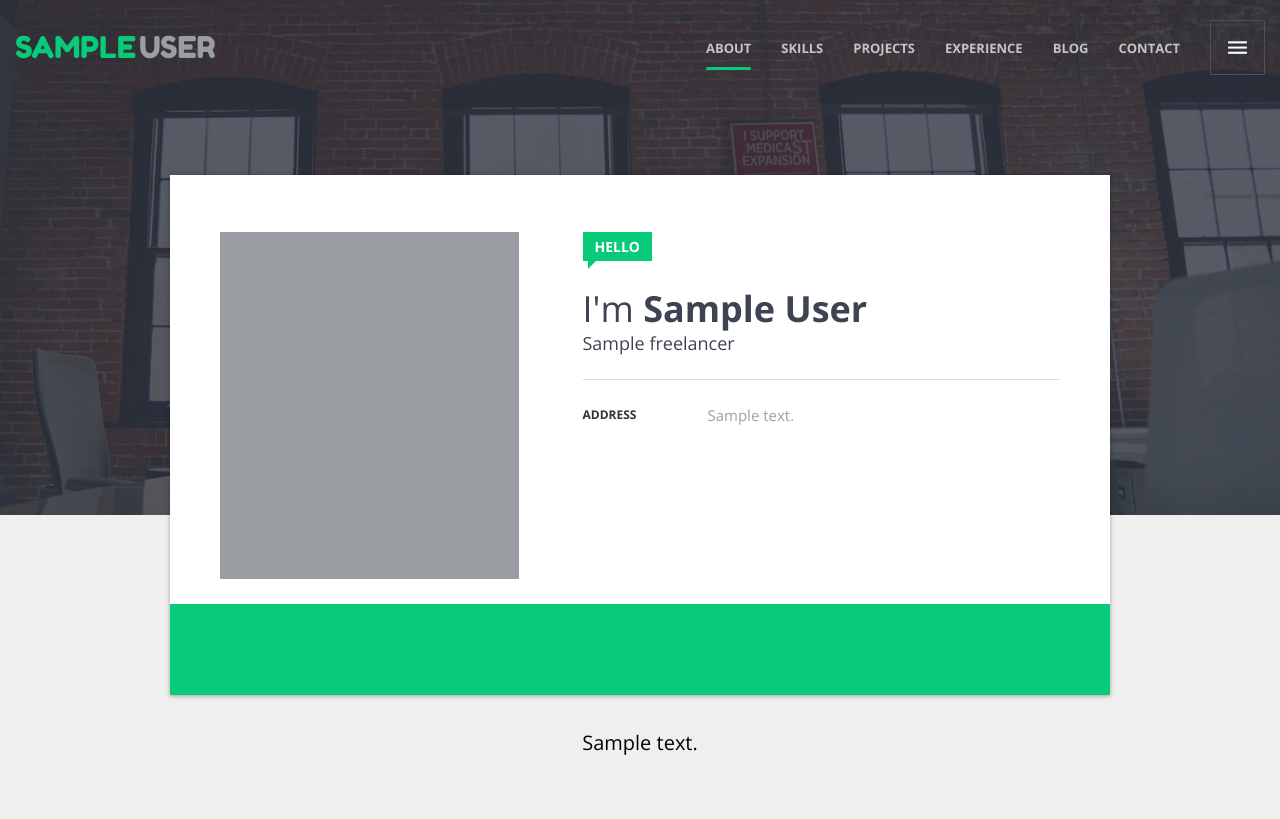
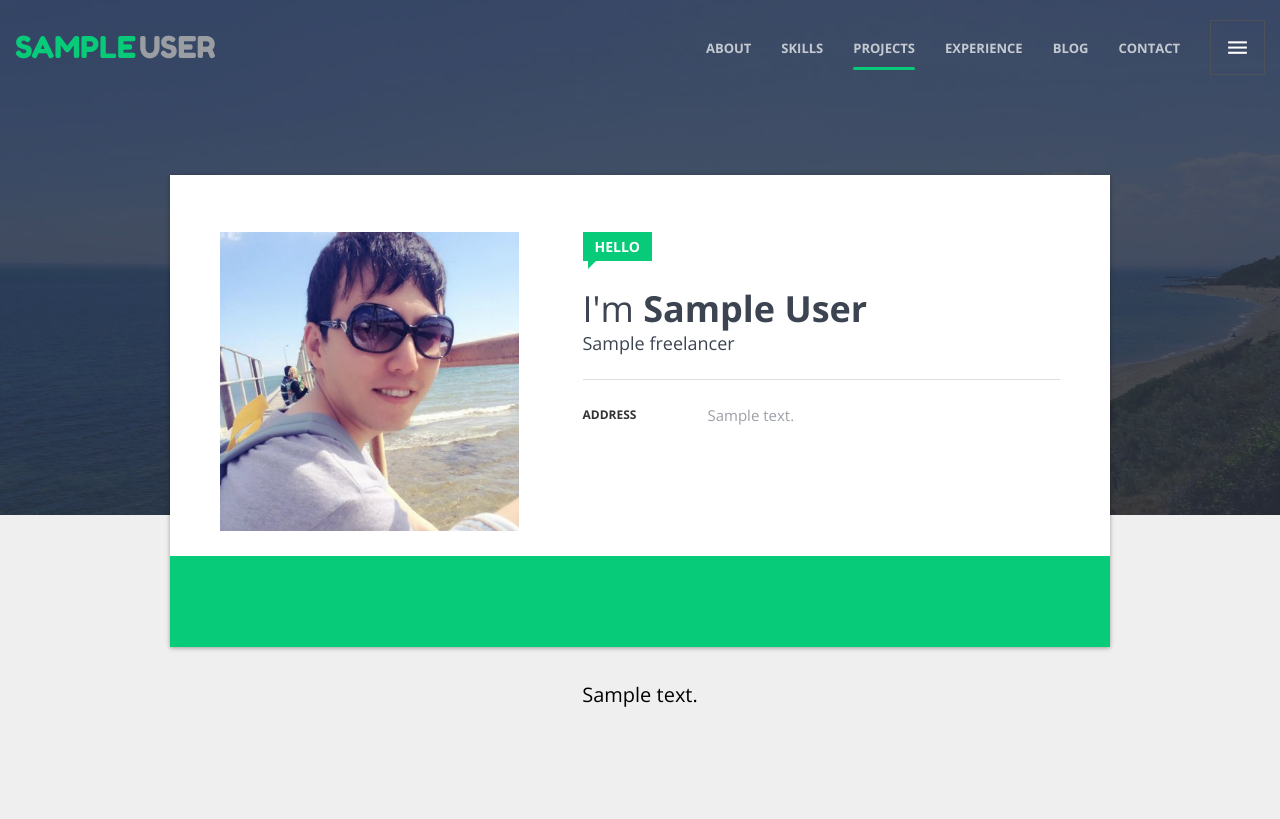
Before and after one commit to liweiyi88/julianli, a Symfony app: template templates/profile.html.twig in a window 1280 px wide. Shown: the top 819 px of the page. Run offline with Twig, Linux system fonts and the light colour scheme; the template is opened without the code that fills it: most values are stand-ins (such as "Sample title", 1, 10 or a date in 2020); some libraries are stand-ins or nearby versions; some web fonts are replaced.

Commit message:
image fixes and new images

```diff
--- a/templates/blog/post_show.html.twig
+++ b/templates/blog/post_show.html.twig
@@ -15,7 +15,7 @@
                             <article class="post-content section-box">
                                 {% if post.coverImageUrl is not empty %}
                                     <div class="post-media">
-                                        <img src="{{ asset(post.coverImageUrl) }}" alt="{{ post.title }}"/>
+                                        <img src="{{ vich_uploader_asset(post, 'coverImageFile') }}" alt="{{ post.title }}"/>
                                     </div><!-- .post-media -->
                                 {% endif %}
                                 <div class="post-inner">
@@ -78,7 +78,7 @@
                             <div class="widget-area">
                                 <aside class="widget widget-profile">
                                     <div class="profile-photo">
-                                        <img src="{{ asset('img/uploads/rs-photo-v2.jpg') }}" alt="{{ post.freelancer.firstName }} {{ post.freelancer.lastName }}"/>
+                                        <img src="{{ asset('img/uploads/julian-2.jpg') }}" alt="{{ post.freelancer.firstName }} {{ post.freelancer.lastName }}"/>
                                     </div>
                                     <div class="profile-info">
                                         <h2 class="profile-title">{{ post.freelancer.firstName }} {{ post.freelancer.lastName }}</h2>
--- a/templates/layout.html.twig
+++ b/templates/layout.html.twig
@@ -29,7 +29,7 @@
                 <div class="widget-area">
                     <aside class="widget widget-profile">
                         <div class="profile-photo">
-                            <img src="{{ asset('img/uploads/rs-photo-v2.jpg') }}" alt="{{ freelancer.firstName }} {{ freelancer.lastName }}"/>
+                            <img src="{{ asset('img/uploads/julian-2.jpg') }}" alt="{{ freelancer.firstName }} {{ freelancer.lastName }}"/>
                         </div>
                         <div class="profile-info">
                             <h2 class="profile-title">{{ freelancer.firstName }} {{ freelancer.lastName }}</h2>
@@ -50,7 +50,7 @@
 
         {% block header %}
             <header class="header">
-                <div class="head-bg" style="background-image: url({{ asset('img/uploads/rs-cover.jpg') }})"></div>
+                <div class="head-bg" style="background-image: url({{ asset('img/uploads/background.jpg') }})"></div>
 
                 <div class="head-bar">
                     <div class="head-bar-inner">
--- a/templates/profile.html.twig
+++ b/templates/profile.html.twig
@@ -28,7 +28,7 @@
     <div class="wrapper">
         {% block header %}
             <header class="header">
-                <div class="head-bg" style="background-image: url({{ asset('img/uploads/rs-cover.jpg') }})"></div>
+                <div class="head-bg" style="background-image: url({{ asset('img/uploads/background.jpg') }})"></div>
 
                 <div class="head-bar">
                     <div class="head-bar-inner">
@@ -75,7 +75,7 @@
                             <div class="profile">
                                 <div class="row">
                                     <div class="col-xs-5">
-                                        <div class="profile-photo"><img src="{{ asset('img/uploads/rs-photo-v1.jpg') }}" alt="{{ freelancer.firstName }} {{ freelancer.lastName }}"/></div>
+                                        <div class="profile-photo"><img src="{{ asset('img/uploads/julian.jpg') }}" alt="{{ freelancer.firstName }} {{ freelancer.lastName }}"/></div>
                                     </div>
                                     <div class="col-xs-7">
                                         <div class="profile-info">
```
Also changed, not shown: public/img/uploads/background.jpg (added), public/img/uploads/julian-2.jpg (added), public/img/uploads/julian.jpg (added).
